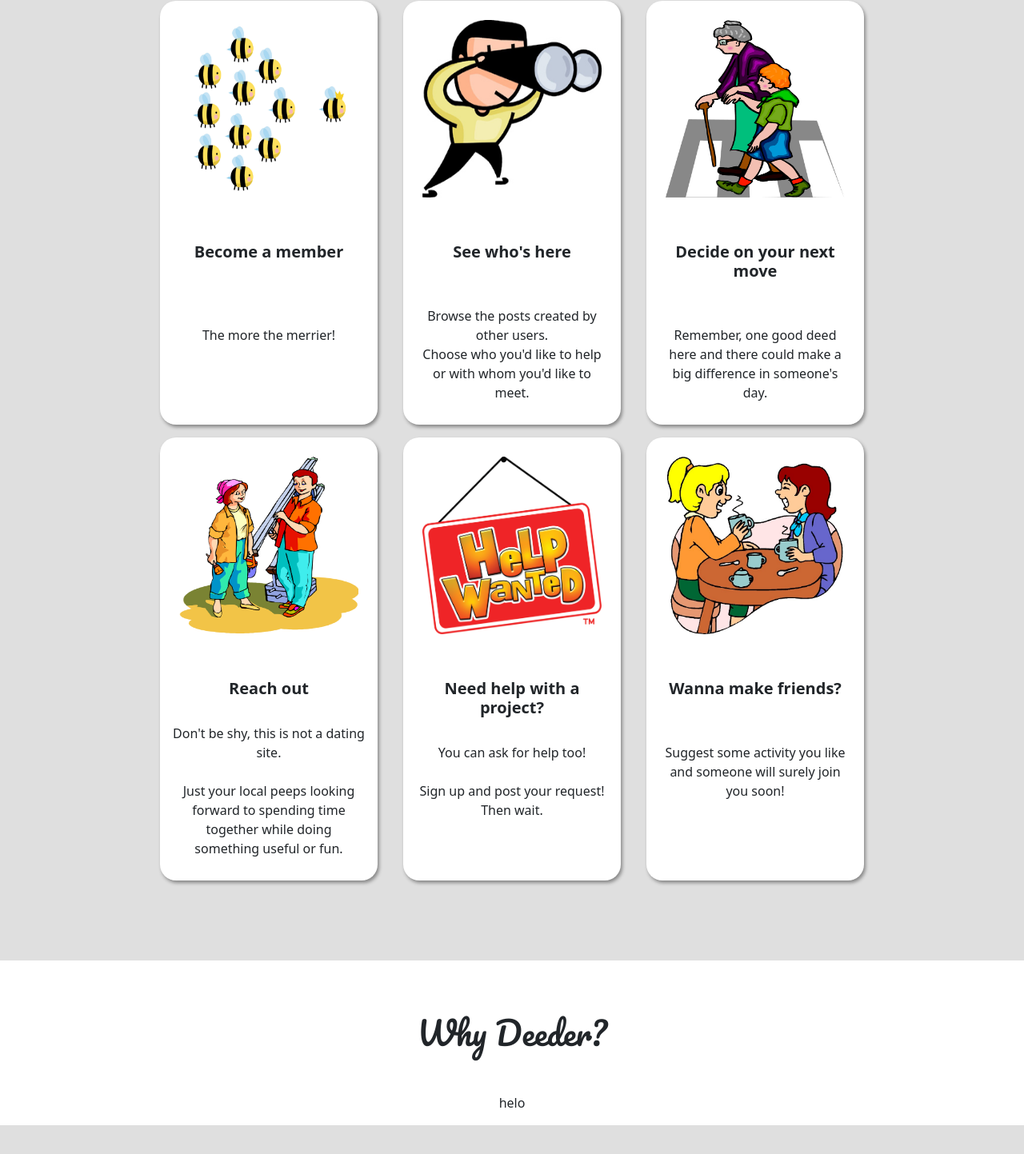
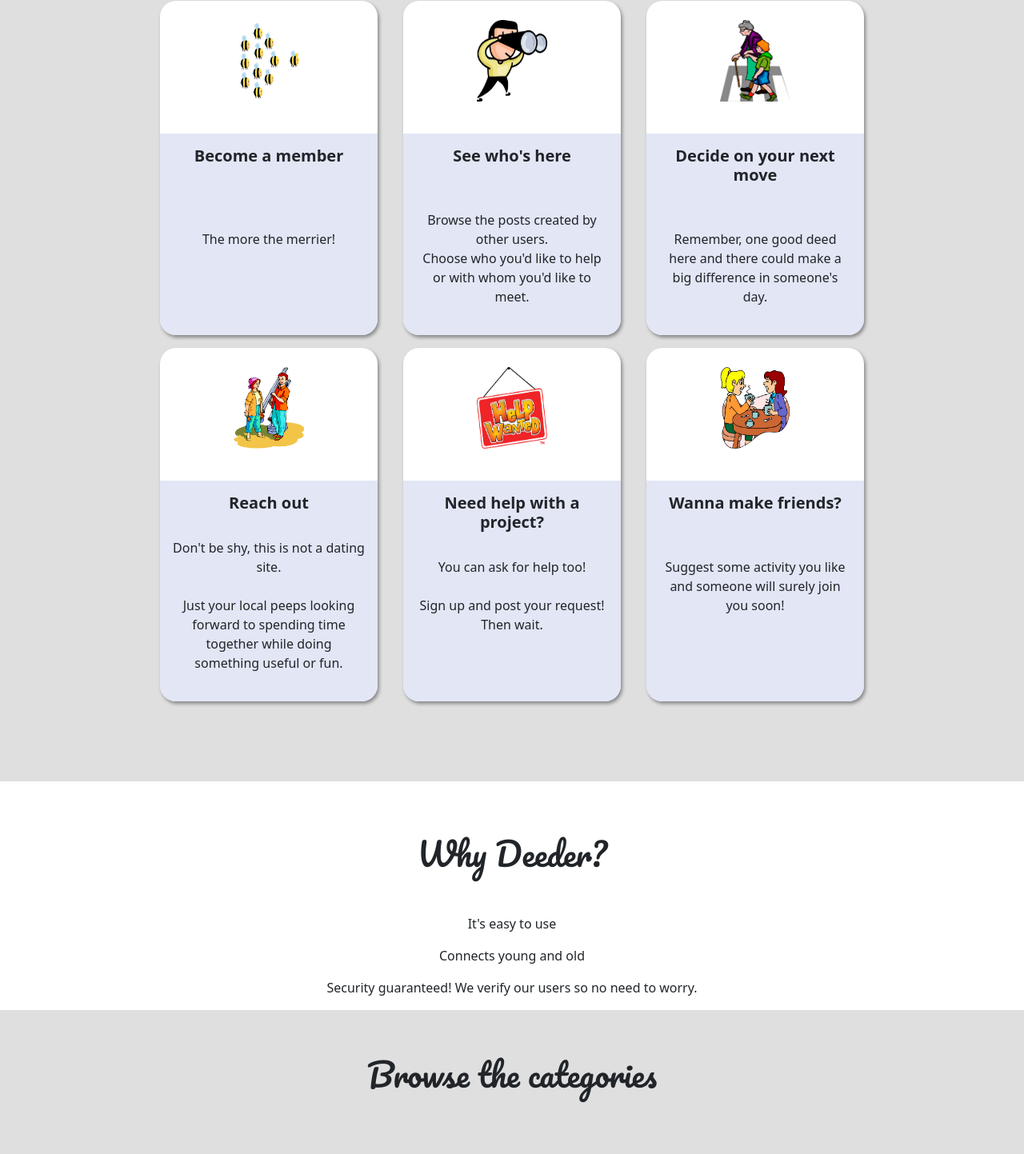
Before and after one commit to Andrea-Brezanova/deeder, a React (Create React App) app in the folder frontend/: page / in a window 1280 px wide. Shown: the part 2099-3542 px from the top of the page at 80% size. Built offline with nearby package versions, Linux system fonts and the light colour scheme.

Commit message:
worked on more CSS

```diff
--- a/frontend/src/App.css
+++ b/frontend/src/App.css
@@ -259,7 +259,6 @@
 
 .grid-container {
   background-color: rgb(223, 223, 223);
-  height: 1200px;
   display: grid;
   grid-template-columns: 1fr 1fr 1fr;
   justify-content: center;
@@ -277,11 +276,17 @@
   background-color: rgb(223, 223, 223);
 }
 
-.card-img-top {
+img.card-img-top {
   width: 50%;
-  height: 270px;
+
   padding: 1.5rem;
   object-fit: fill;
+}
+
+.img-container {
+  display: flex;
+  justify-content: center;
+  height: 150px;
 }
 
 .card-title {
@@ -295,14 +300,18 @@
   gap: 1rem;
   border-radius: 20px;
 
-  min-height: 300px;
+  min-height: 200px;
   min-width: 200px;
   box-shadow: 2px 3px 4px #888888;
   overflow: hidden;
 }
 
 .card-body {
-  padding-bottom: 5px;
+  background-color: rgb(226, 230, 245);
+}
+
+.card-text {
+  padding-bottom: 20px;
 }
 
 /* MAIN BODY */
@@ -426,7 +435,7 @@
   background-color: rgb(1, 20, 82);
   color: white;
   cursor: pointer;
-  box-shadow: 5px 10px 8px #888888;
+  box-shadow: 2px 3px 4px #888888;
 }
 
 .category-button:hover {
@@ -540,9 +549,13 @@
   margin: 2rem 0rem;
 }
 
+.today {
+  font-family: "DM Sans", sans-serif;
+}
+
+/* All Posts */
 .result-container {
   background-color: rgb(223, 223, 223);
-
 }
 
 .post-and-heart {
@@ -555,6 +568,12 @@
 .hearts {
   width: 100%;
   height: 15vh;
+  padding: 20px;
+}
+
+.heart-logo {
+  width: 20%;
+
   padding: 20px;
 }
 
@@ -584,7 +603,7 @@
 }
 
 .post-info {
-  height: 10rem;
+
   padding: 2rem;
   display: flex;
   flex-direction: column;
@@ -592,7 +611,7 @@
   font-size: 1rem;
   font-weight: bolder;
   border-right: 1px solid black;
-
+  min-width: 35%;
 }
 
 .post-description {
@@ -622,10 +641,6 @@
 .select-category {
   font-family: "DM Sans", sans-serif;
   padding-top: 50px;
-}
-
-.select-category {
-
 }
 
 
@@ -668,7 +683,7 @@
 
   justify-content: center;
 }
-.heart-logo {
+.hearts {
   height: 95px;
   width: 100px;
 }
@@ -686,3 +701,13 @@
     width: 2;
   }
 }
+
+.no-page {
+background-color: rgb(223, 223, 223);
+font-family: "Pacifico", cursive;
+font-size: 2rem;
+height: 100vh;
+display: flex;
+justify-content: center;
+align-items: center;
+}
--- a/frontend/src/App.js
+++ b/frontend/src/App.js
@@ -14,6 +14,8 @@
 import OfferCompany from "./Components/OfferCompany";
 import GetCompany from "./Components/GetCompany";
 import ThankYou from "./Components/ThankYou";
+import Answer from "./Components/Answer";
+import Cleaning from "./Components/Cleaning";
 import NoPage from "./Components/NoPage";
 
 import SearchBar from "./Components/Checkboxes";
@@ -34,8 +36,10 @@
             <Route path="offer-company" element={<OfferCompany />} />
             <Route path="get-company" element={<GetCompany />} />
             <Route path="thank-you" element={<ThankYou />} />
+            <Route path="answer" element={<Answer />} />
           </Route>
           <Route path="posts" element={<AllPosts />} />
+          <Route path="cleaning" element={<Cleaning />} />
           <Route path="*" element={<NoPage />} />
         </Route>
       </Routes>
--- /dev/null
+++ b/frontend/src/Components/Answer.js
@@ -0,0 +1,7 @@
+import React from 'react'
+
+export default function Answer() {
+  return (
+    <div>Answer</div>
+  )
+}
--- /dev/null
+++ b/frontend/src/Components/Cleaning.js
@@ -0,0 +1,10 @@
+function Cleaning() {
+  return (
+    <>
+      <div>This page is not ready yet</div>
+      <div>We're working on it!</div>
+    </>
+  );
+}
+
+export default Cleaning;
--- a/frontend/src/Components/GetHelp.js
+++ b/frontend/src/Components/GetHelp.js
@@ -3,12 +3,10 @@
 import { useNavigate } from "react-router-dom";
 import axios from "axios";
 
-
 export default function GetHelp() {
   const [body, setBody] = useState("");
   const [subcategories, setSubcategories] = useState([]);
   const [categories, setcategories] = useState([]);
-
 
   const navigate = useNavigate();
 
@@ -27,12 +25,16 @@
           headers: { authorization: `bearer ${localStorage.getItem("token")}` },
         }
       );
-        navigate("/protected/thank-you");
+      navigate("/protected/thank-you");
       console.log(data);
     } catch (error) {
       console.log(error);
     }
   };
+
+  useEffect(() => {
+    window.scrollTo(0, 0);
+  }, []);
 
   useEffect(() => {
     axios
--- a/frontend/src/Components/Home.js
+++ b/frontend/src/Components/Home.js
@@ -1,7 +1,10 @@
 import React from "react";
-import { Navigate, useNavigate, NavLink } from "react-router-dom";
+import { useNavigate } from "react-router-dom";
+
 
 export default function Home() {
+  const navigate = useNavigate();
+
   return (
     <>
       <div className="hero">
@@ -20,7 +23,7 @@
           </p>
         </div>
         <div className="helpers-img">
-          <img src="/Images/helpers.png"></img>
+          <img src="/Images/helpers.png" />
         </div>
       </div>
 
@@ -46,12 +49,13 @@
         </div>
         <div className="grid-container">
           <div className="try">
+            <div className="img-container">
               <img
                 className="card-img-top"
                 src="./Images/bees.png"
                 alt="Card image cap"
               />
-
+            </div>
             <div className="card-body">
               <h5 className="card-title">Become a member</h5> <br />
               <br />
@@ -61,11 +65,13 @@
           </div>
 
           <div className="try">
+            <div className="img-container">
               <img
                 className="card-img-top"
                 src="../Images/looking.jpg"
                 alt="Card image cap"
               />
+            </div>
             <div className="card-body">
               <h5 className="card-title">See who's here</h5> <br />
               <p className="card-text">
@@ -78,11 +84,13 @@
           </div>
 
           <div className="try">
+            <div className="img-container">
               <img
                 className="card-img-top"
                 src="./Images/elderly.jpg"
                 alt="Card image cap"
               />
+            </div>
             <div className="card-body">
               <h5 className="card-title">Decide on your next move</h5> <br />
               <p className="card-text">
@@ -94,11 +102,13 @@
           </div>
 
           <div className="try">
+            <div className="img-container">
               <img
                 className="card-img-top"
                 src="./Images/painting.png"
                 alt="Card image cap"
               />
+            </div>
             <div className="card-body">
               <h5 className="card-title">Reach out</h5> <br />
               <p className="card-text">
@@ -110,11 +120,13 @@
           </div>
 
           <div className="try">
+            <div className="img-container">
               <img
                 className="card-img-top"
                 src="./Images/help-wanted.jpg"
                 alt="Card image cap"
               />
+            </div>
             <div className="card-body">
               <h5 className="card-title">Need help with a project?</h5> <br />
               <p className="card-text">
@@ -126,11 +138,13 @@
           </div>
 
           <div className="try">
+            <div className="img-container">
               <img
                 className="card-img-top"
                 src="./Images/chatting.jpg"
                 alt="Card image cap"
               />
+            </div>
             <div className="card-body">
               <h5 className="card-title">Wanna make friends?</h5> <br />
               <br />
@@ -148,7 +162,9 @@
           <p>Why Deeder?</p>
         </div>
         <div>
-          <p>helo</p>
+          <p>It's easy to use</p>
+          <p>Connects young and old</p>
+          <p>Security guaranteed! We verify our users so no need to worry.</p>
         </div>
       </div>
 
@@ -157,7 +173,12 @@
         <div className="container-sm">
           <div className="row pt-5 pb-5">
             <div className="col-md-3 col-sm-4 col-xs-6 p-2 ">
-              <button className="category-button">Cleaning help</button>
+              <button
+                onClick={() => navigate("/cleaning")}
+                className="category-button"
+              >
+                Cleaning help
+              </button>
             </div>
             <div className="col-md-3 col-sm-4 col-xs-6 p-2">
               <button className="category-button">Delivery of goods</button>
--- a/frontend/src/Components/NoPage.js
+++ b/frontend/src/Components/NoPage.js
@@ -2,7 +2,7 @@
 
 export default function NoPage() {
   return (
-    <div>
+    <div className="no-page">
         <p>This page cannot be found</p>
     </div>
   )
--- a/frontend/src/Components/Profile.js
+++ b/frontend/src/Components/Profile.js
@@ -25,7 +25,7 @@
     <div className="what-to-do">
       <div className="action">
         <p>Welcome {user.userName}!</p>
-        <p>What would you like to do today?</p>
+        <p className="today">What would you like to do today?</p>
       </div>
       <div className="main-body action-container">
         <NavLink className="offer-help" to="/posts">
--- a/frontend/src/Components/SignUp.js
+++ b/frontend/src/Components/SignUp.js
@@ -55,6 +55,13 @@
               {errors.phoneNumber && (
                 <div className="alert">Phone number is required</div>
               )}
+              <label htmlFor="location">City:</label>
+              <input
+                type="location"
+                placeholder="What city do you live in?"
+                {...register("location", { required: false })}
+              />
+              {errors.password && <div className="alert">Location is required</div>}
               <label htmlFor="email">Email:</label>
               <input
                 type="email"
@@ -69,6 +76,7 @@
                 {...register("password", { required: true })}
               />
               {errors.password && <div className="alert">Password is required</div>}
+
               <button className="get-btn" type="submit">
                 Sign Up
               </button>
```
Also changed, not shown: frontend/src/Components/About.js (+16 -1 lines), frontend/src/Components/AllPosts.js (+5 -18 lines), frontend/src/Components/OnePost.js (+17 -2 lines), 2 other files (tests, documents, lock files or other folders). Lines whose indentation alone changed are shown as unchanged.
